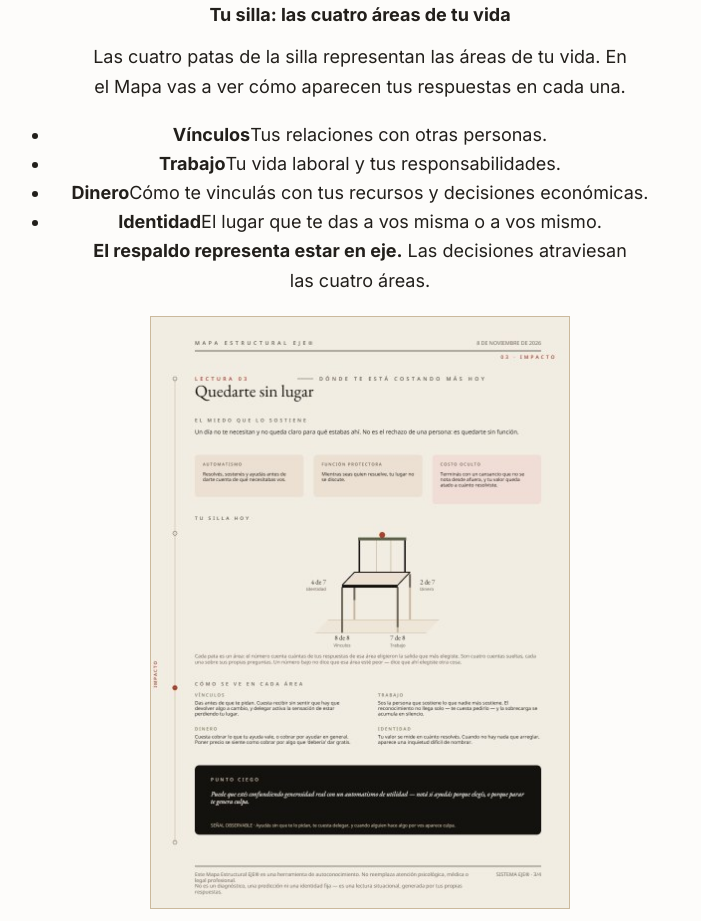
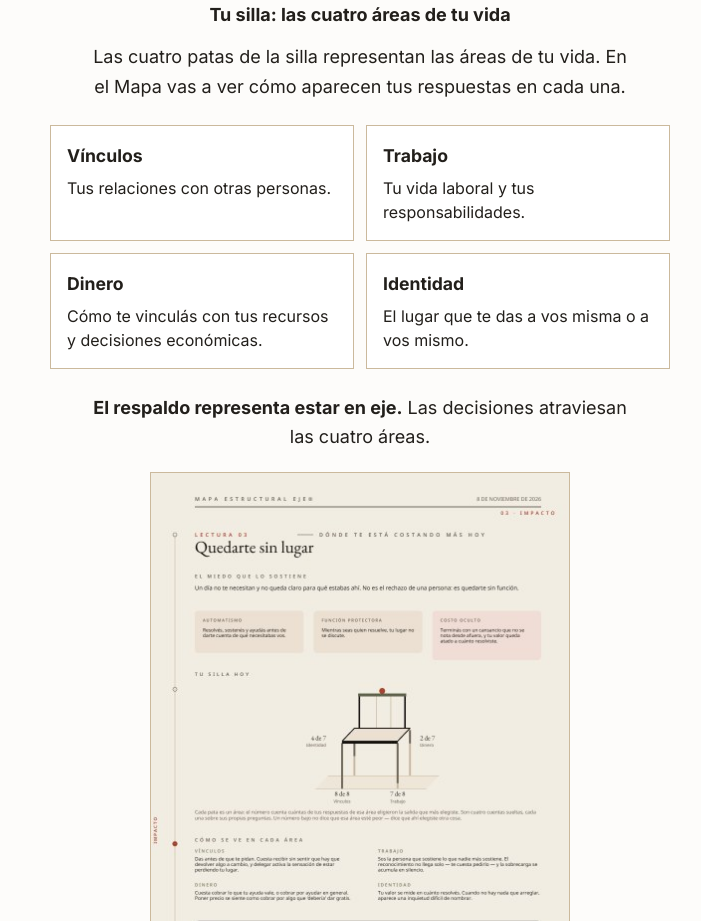
Before and after one commit to smirgonzalez-ops/sol-mir-web, a Next.js app: page /test in a window 1280 px wide. Shown: the part 4020-4941 px from the top of the page, without its empty margins (280-981 px from the left). Built offline with nearby package versions, Linux system fonts and the light colour scheme.

Commit message:
Asegurar legibilidad de las cuatro áreas en móvil

```diff
--- a/app/globals.css
+++ b/app/globals.css
@@ -919,6 +919,41 @@ footer .muted,
   border: 1px solid var(--light-grey);
 }
 
+.mapa-silla-areas {
+  display: grid;
+  grid-template-columns: repeat(2, minmax(0, 1fr));
+  gap: 0.75rem;
+  padding: 0;
+  margin: 1.5rem auto;
+  list-style: none;
+  text-align: left;
+}
+
+.mapa-silla-areas li {
+  padding: 1rem;
+  border: 1px solid var(--light-grey);
+  background: #fff;
+}
+
+.mapa-silla-areas strong,
+.mapa-silla-areas span {
+  display: block;
+}
+
+.mapa-silla-areas strong {
+  font-size: 1.1rem;
+  margin-bottom: 0.35rem;
+}
+
+.mapa-silla-areas span {
+  font-size: 1rem;
+  line-height: 1.5;
+}
+
+@media (max-width: 540px) {
+  .mapa-silla-areas { grid-template-columns: 1fr; }
+}
+
 .mapa-tiras-dos {
   grid-template-columns: repeat(2, minmax(0, 196px));
   justify-content: center;
```
